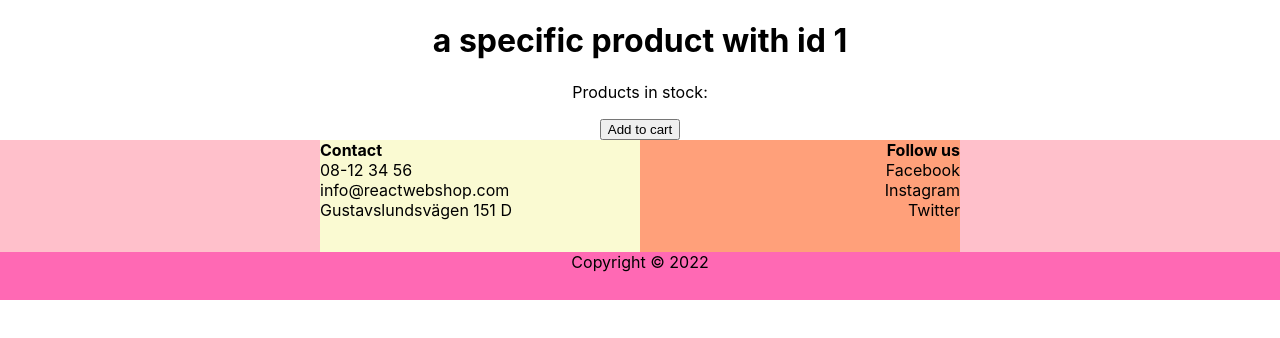
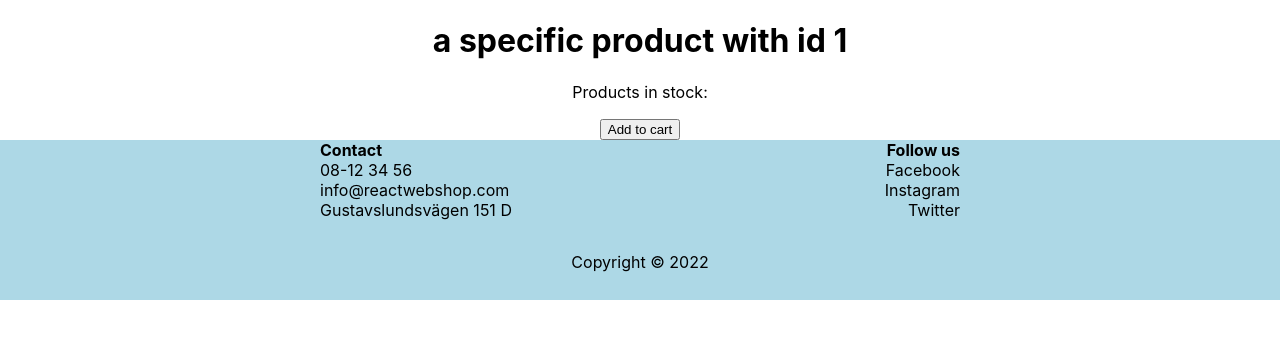
Before and after one commit to astridthil/Webshop-React, a React (Create React App) app: page /products/1 in a window 1280 px wide. Shown: the top 338 px of the page. Built offline with nearby package versions, Linux system fonts and the light colour scheme; no server answers.

Commit message:
footer changed

```diff
--- a/src/App.css
+++ b/src/App.css
@@ -38,13 +38,11 @@
 }
 
 .footer-contact {
-  background-color: lightgoldenrodyellow;
   width: 25%;
   text-align: left;
 }
 
 .footer-follow {
-  background-color: lightsalmon;
   width: 25%;
   text-align: right;
 }
@@ -57,11 +55,10 @@
 }
 
 .footer {
-  background-color: pink;
+  background-color: lightblue;
   width: 100%;
 }
 
 .footer-copy {
-  background-color: hotpink;
   height: 3rem;
 }
```
